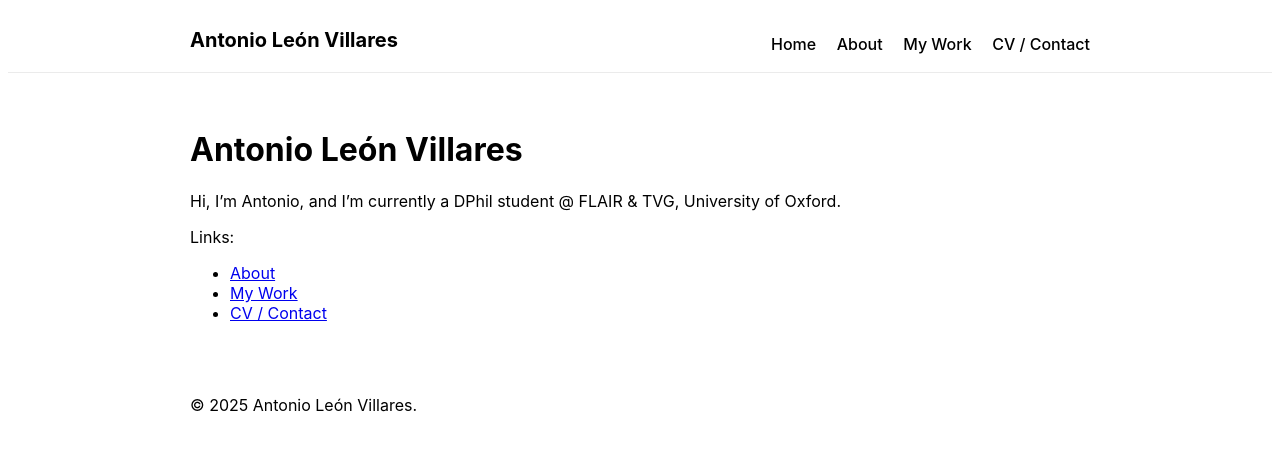
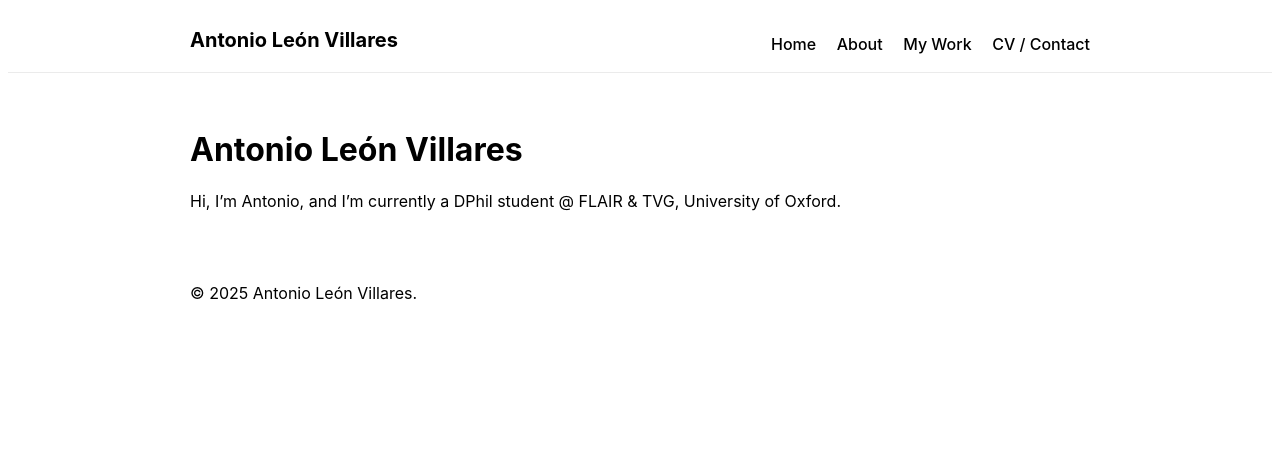
Before and after one commit to alv31415/alv31415.github.io, a Jekyll site: the page built from index.md, in a window 1280 px wide. Shown: the top 451 px of the page. Built offline with Jekyll 4.4.1, drawn with Linux system fonts in a browser that asks for light colours.

Commit message:
Remove links section from index.md
Removed unnecessary links section from index.md

```diff
--- a/index.md
+++ b/index.md
@@ -6,9 +6,3 @@ title: Home
 # Antonio León Villares
 
 Hi, I'm Antonio, and I'm currently a DPhil student @ FLAIR & TVG, University of Oxford.
-
-
-Links:
-- [About]({{ "/about" | relative_url }})
-- [My Work]({{ "/work" | relative_url }})
-- [CV / Contact]({{ "/cv" | relative_url }})
```
